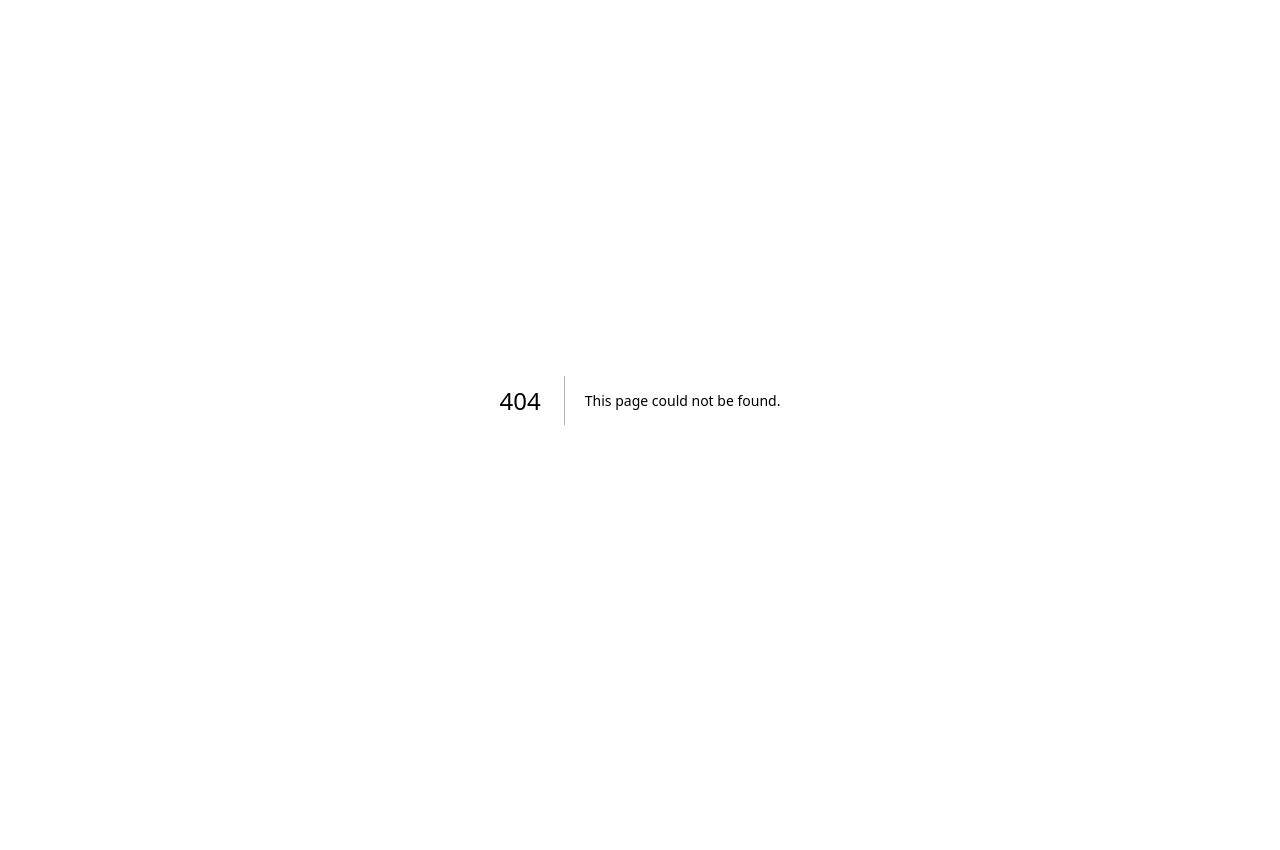
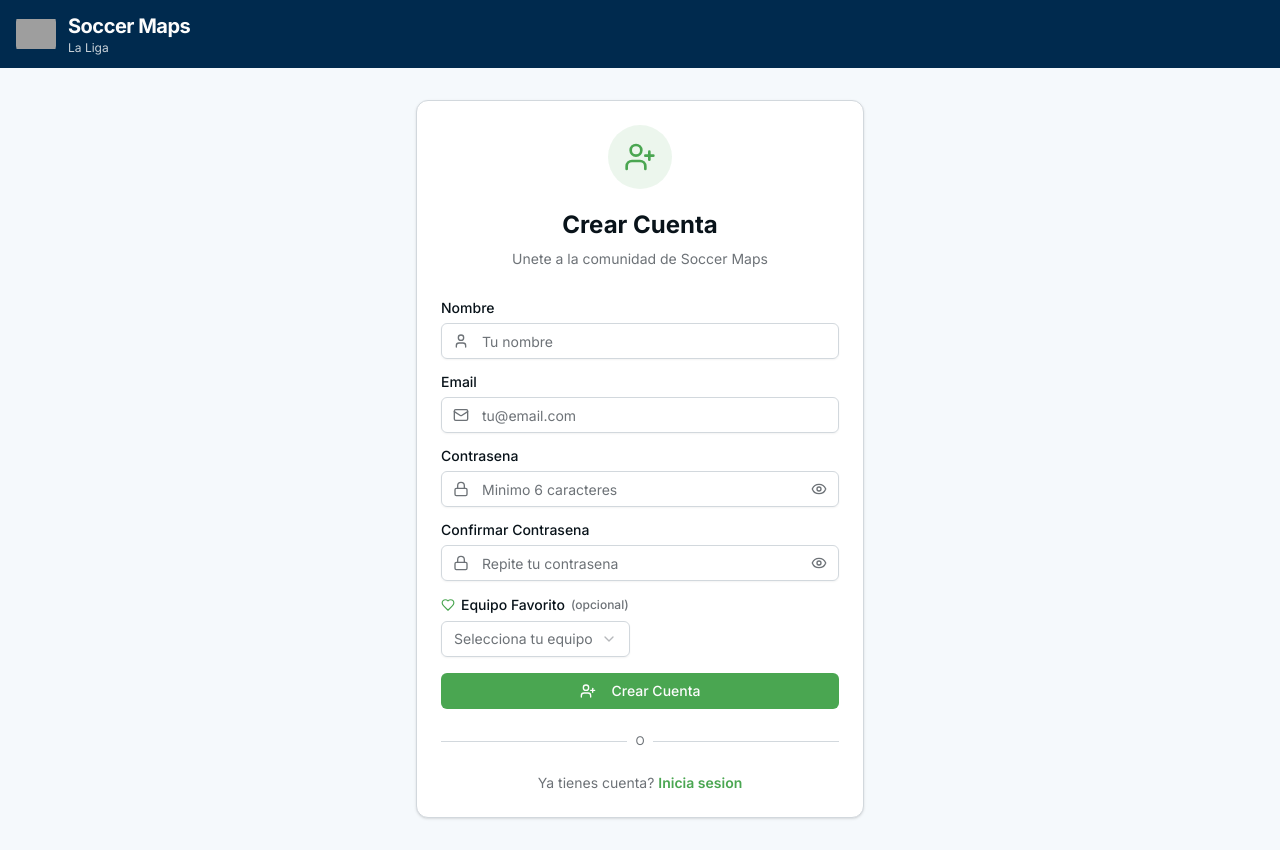
Before and after one commit to aromgon0301/Soccer-Maps, a Next.js app: page /app/registro in a window 1280 px wide. Before the commit this address had no page. Before the commit the page ends 800 px from the top, so only its background shows below. Built offline with nearby package versions, Linux system fonts and the light colour scheme; grey boxes are pictures that could not be loaded.

Commit message:
Add files via upload

```diff
--- /dev/null
+++ b/app/app/registro/page.tsx
@@ -0,0 +1,10 @@
+import { AuthForm } from "@/components/auth-form"
+
+export const metadata = {
+  title: "Crear Cuenta | Soccer Maps - La Liga",
+  description: "Registrate en Soccer Maps para acceder a mapas interactivos, comunidad de aficionados y planes de dia del partido.",
+}
+
+export default function RegistroPage() {
+  return <AuthForm mode="register" />
+}
```
